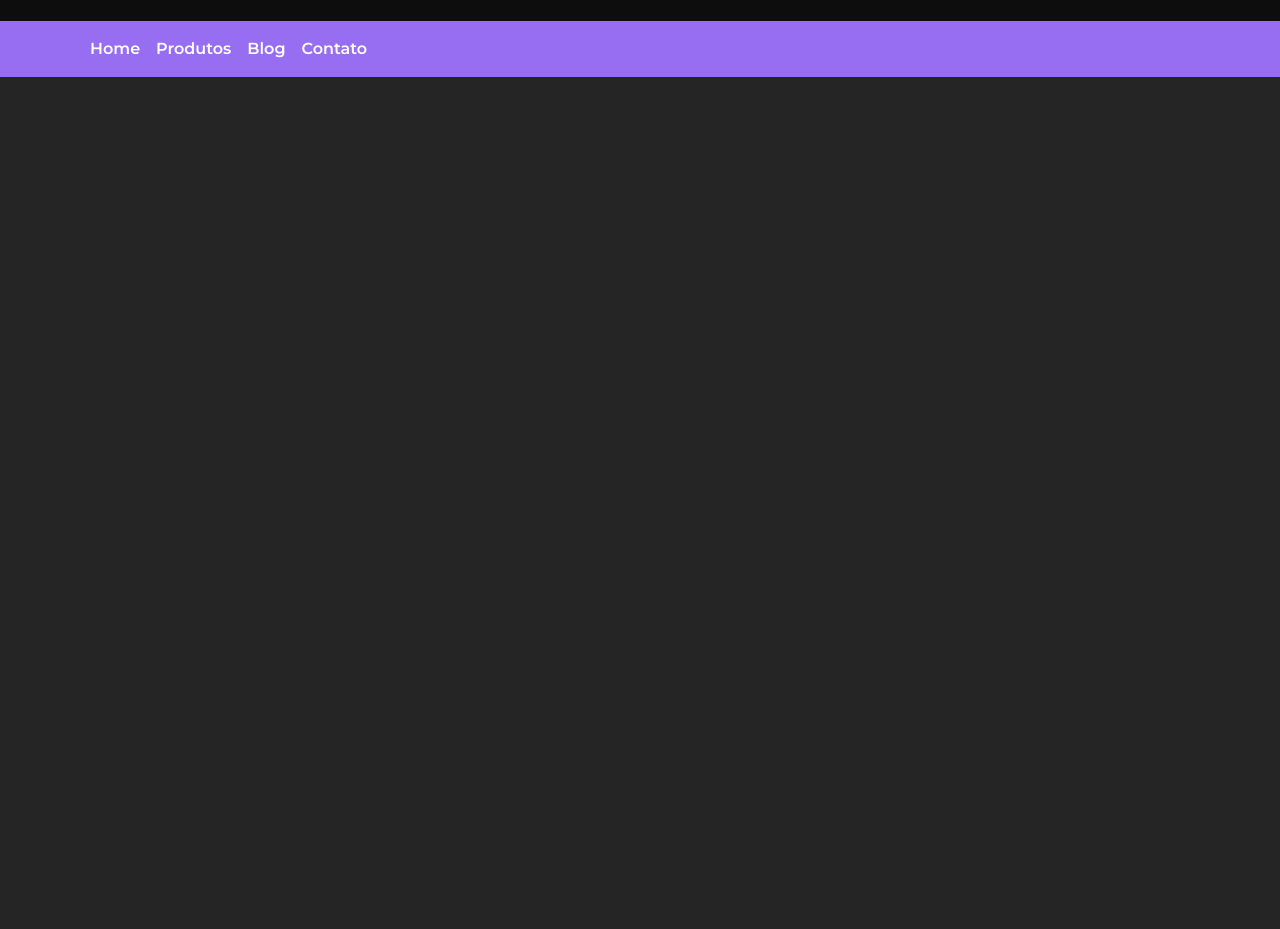
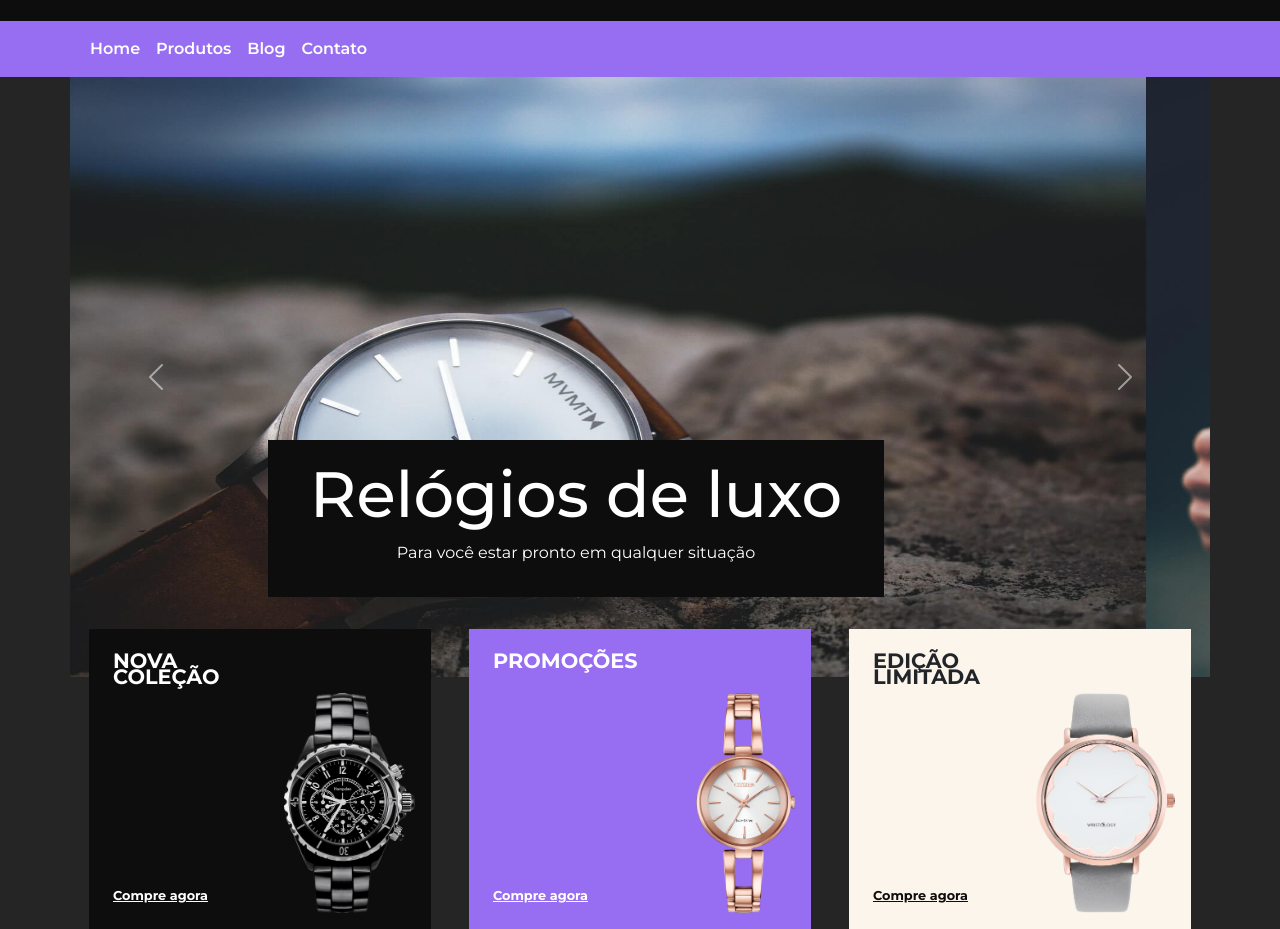
Before and after one commit to Gabriel050505/bootstrap-exemplos-de-uso, a plain HTML site: page ex12_projeto-perfectwatch/PerfectWatch (Completo)/PerfectWatch (Completo)/index.html in a window 1280 px wide. Shown: the part 79-1008 px from the top of the page. Before the commit the page ends 800 px from the top, so only its background shows below. Drawn offline with nearby package versions, Linux system fonts and the light colour scheme.

Commit message:
Exercício 12 parte 2
Segunda digitação do exercício 12 - digitação e estilização dos banners e do carrossel(HTML e CSS)

```diff
--- a/ex12_projeto-perfectwatch/PerfectWatch (Completo)/PerfectWatch (Completo)/css/styles.css
+++ b/ex12_projeto-perfectwatch/PerfectWatch (Completo)/PerfectWatch (Completo)/css/styles.css
@@ -99,7 +99,7 @@ body {
 }
 
 /* Estilos para a marca/logo na barra de navegação */
-.navbar-bran {
+.navbar-brand {
     font-weight: 700;
     width: 100%;
     text-align: center;
@@ -166,7 +166,7 @@ body {
 /* Estilos para a barra de navegação inferior (bottom-navbar) */
 
 /* Ajusta a posição dos itens na barra de navegação inferior */
-#bottom-nav-bar-container .container {
+#bottom-navbar-container .container {
     justify-content: flex-end;
 }
 
@@ -180,3 +180,130 @@ body {
 .navbar-toggler {
     font-size: 1.5rem;
 }
+
+
+/* ___________________________________________________________ */
+/* Estilos para os banners */
+
+/* Define espaçamento interno para o container de banners */
+#banners-container {
+    padding: 0;
+}
+
+/* Posicionamento e espaçamento para  alegenda do carousel */
+.carousel-caption {
+    bottom: 5rem;
+    padding: 1rem;
+    left: 12%;
+    right: 12%;
+}
+
+/* Estilos para o título na legenda do carousel */
+.carousel-caption h5 {
+    font-size: 1.8rem;
+}
+
+/* Media query para telas com tamanho maior que 768px */
+@media(min-width:768px) {
+    /* Ajusta altura dos itens do carousel e imagens */
+    #slider .carousel-item,
+    #slider img {
+        height: 600px;
+    }
+
+
+    /* Ajusta posicionamento e espaçamento da legenda do carousel */
+    .carousel-caption {
+        left: 23%;
+        right: 23%;
+    }
+
+    /* Ajusta tamanho do título na legenda do carousel */
+    .carousel-caption h5 {
+        font-size: 4rem;
+    }
+
+
+    #mini-banners .col-12 img {
+        height: 220px;
+        position: absolute;
+        right: 1rem;
+        bottom: 1rem;
+    }
+}
+
+/* Estilos para os mini banners */
+/* Ajusta margem superior para sobrepor os banners principais */
+#mini-banners {
+    margin-top: -3rem;
+    z-index: 10;
+}
+
+/* Estilos para as colunas dos mini banners */
+#mini-banners .col-12 {
+    z-index: 1;
+    height: 300px;
+    padding: 1.5rem;
+    position: relative;
+    display: flex;
+    flex-direction: column;
+    justify-content: space-between;
+}
+
+/* Media query para telas de tamanho maior que 768px */
+@media(min-width:768px) {
+    /* Ajusta largura máxima das colunas dos mini banners */
+    #mini-banners .col-12 {
+        max-width: 30%;
+    }
+
+    /* Ajusta o tamanho do título nos mini banners */
+    #mini-banners .col-12 h2 {
+        font-size: 2.2rem;
+    }
+}
+
+/* Estilos para o título nos mini banners */
+#mini-banners .col-12 h2 {
+    text-transform: uppercase;
+    max-width: 50px;
+    font-size: 1.3rem;
+    font-weight: 700;
+    line-height: 1rem;
+}
+
+/* Estilos para as imagens nos mini banners */
+#mini-banners .col-12 img {
+    height: 220px;
+    position: absolute;
+    right: 1rem;
+    bottom: 1rem;
+}
+
+/* Estilos para links nos mini banners */
+#mini-banners .col-12 a {
+    font-weight: bold;
+    color: #FFF;
+    font-size: .8rem;
+    transition: .5s;
+}
+
+/* Estilos de hover para links nos mini banners */
+#mini-banners .col-12 a:hover {
+    color: #0D0D0D;
+}
+
+/* Estilos específicos para o primeiro mini banners */
+#mini-banners #mini-banner-1 a:hover {
+    color: #976DF2;
+}
+
+/* Estilos específicos para o terceiro mini banner */
+#mini-banners #mini-banner-3 a {
+    color: #0D0D0D;
+}
+
+/* Estilos de hover específicos para o terceiro mini banner */
+#mini-banners #mini-banner-3 a:hover {
+    color: #976DF2;
+}
--- a/ex12_projeto-perfectwatch/PerfectWatch (Completo)/PerfectWatch (Completo)/index.html
+++ b/ex12_projeto-perfectwatch/PerfectWatch (Completo)/PerfectWatch (Completo)/index.html
@@ -44,8 +44,8 @@
 
           <!-- Formulário de Busca -->
            <form class="d-flex" id="search-form">
-            <i clsas="bi bi-search primary-color"></i> <!-- Ícone de pesquisa -->
-            <input class="form-control me-2" type="search" placeholder="Busque o seu relógio..." arial-label="Search">
+            <i class="bi bi-search primary-color"></i> <!-- Ícone de pesquisa -->
+            <input class="form-control me-2" type="search" placeholder="Busque o seu relógio..." aria-label="Search">
             <button class="btn secondary-bg-color" type="submit">Pesquisar</button>
            </form>
 
@@ -62,7 +62,7 @@
               </a>
               <span class="qty-info">5</span> <!-- Quantiade de itens (ex: favoritos)-->
             </li>
-            <li class="nav-item">
+            <li class="nav-item" id="bag-item">
               <a class="nav-link" href="#">
                 <i class="bi bi-bag"></i> <!-- Link para Carrinho -->
                 <b>R$ 1290,12</b> <!-- Valor total do carrinho -->
@@ -99,5 +99,69 @@
       </ul>
     </div>
   </nav>
+
+
+  <!-- ___________________________________________________________ -->
+
+  <!-- Banners -->
+  <div class="container" id="banners-container">
+    <div id="slider" class="carousel slide" data-bs-ride="carousel">
+      <div class="carousel-inner">
+        <!-- Primeiro slide do carousel -->
+        <div class="carousel-item active">
+          <img src="img/banner1.jpg" class="d-block w-100 img-fluid" alt="...">
+          <div class="carousel-caption destaque">
+            <h5>Relógios de luxo</h5>
+            <p>Para você estar pronto em qualquer situação</p>
+          </div>
+        </div>
+
+        <!-- Segundo slide do carousel -->
+        <div class="carousel-item">
+          <img src="img/banner3.jpg" class="d-block w-100 img-fluid" alt="...">
+          <div class="carousel-caption destaque">
+            <h5>Linha Importada </h5>
+            <p>Conheça os melhores relógios suíços, com pronta entrega.</p>
+          </div>
+        </div>
+      </div>
+      <!-- Botões de controle para navegar entre slides -->
+      <button class="carousel-control-prev" type="button" data-bs-target="#slider" data-bs-slide="prev">
+        <span class="carousel-control-prev-icon" aria-hidden="true"></span>
+        <span class="visually-hidden">Previous</span>
+      </button>
+      <button class="carousel-control-next" type="button" data-bs-target="#slider" data-bs-slide="next">
+        <span class="carousel-control-next-icon" aria-hidden="true"></span>
+        <span class="visually-hidden">Next</span>
+      </button>
+    </div>
+
+    <!-- Mini banners -->
+    <div class="container" id="mini-banners">
+      <!-- Linha de mini banners -->
+      <div class="row justify-content-around">
+        <!-- Mini banner 1 -->
+        <div class="col-12 dark-bg-color" id="mini-banner-1">
+          <h2>Nova coleção</h2>
+          <img src="img/relogio1.png" alt="Relógio 1">
+          <a href="#">Compre agora</a>
+        </div>
+
+        <!-- Mini banner 2 -->
+        <div class="col-12 secondary-bg-color" id="mini-banner-2">
+          <h2>Promoções</h2>
+          <img src="img/relogio2.png" alt="Relógio 2">
+          <a href="#">Compre agora</a>
+        </div>
+
+        <!-- Mini banner 3 -->
+        <div class="col-12 light-bg-color" id="mini-banner-3">
+          <h2 class="text-dark">Edição limitada</h2>
+          <a href="#">Compre agora</a>
+          <img src="img/relogio3.png" alt="Relógio 3">
+        </div>
+      </div>
+    </div>
+  </div>
 </body>
 </html>
```
